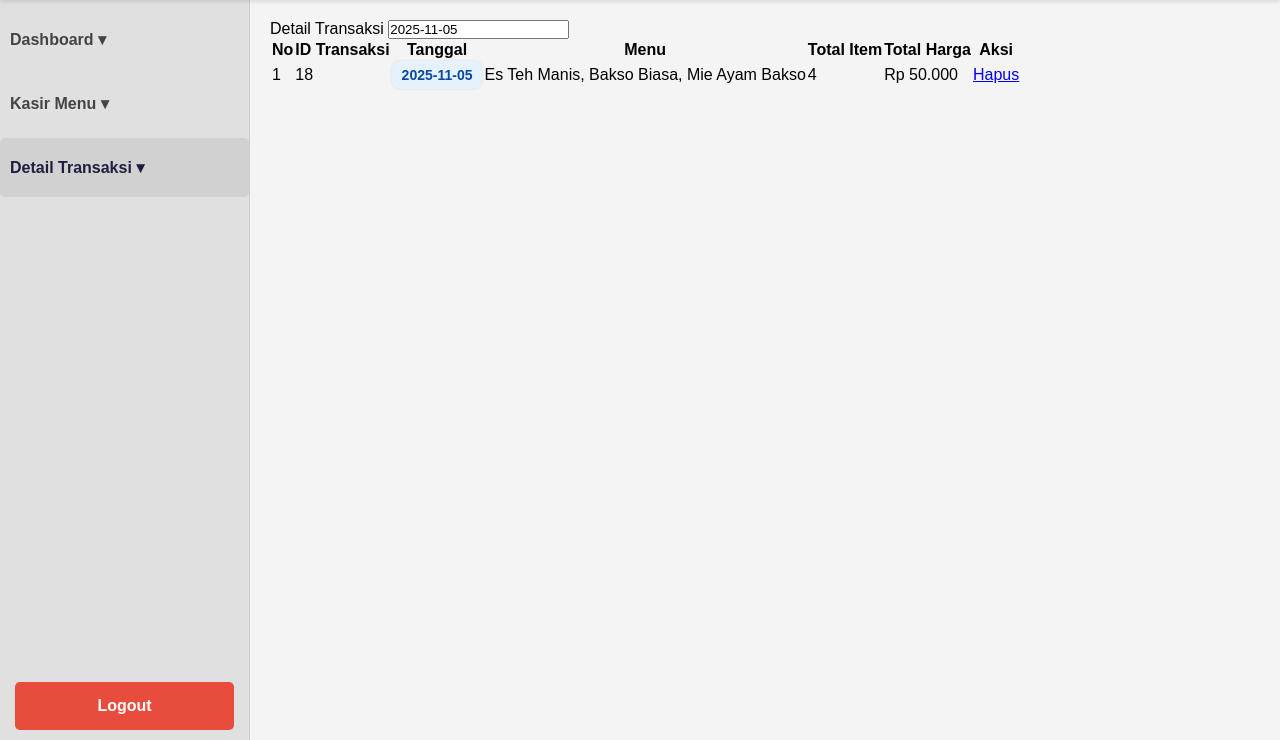
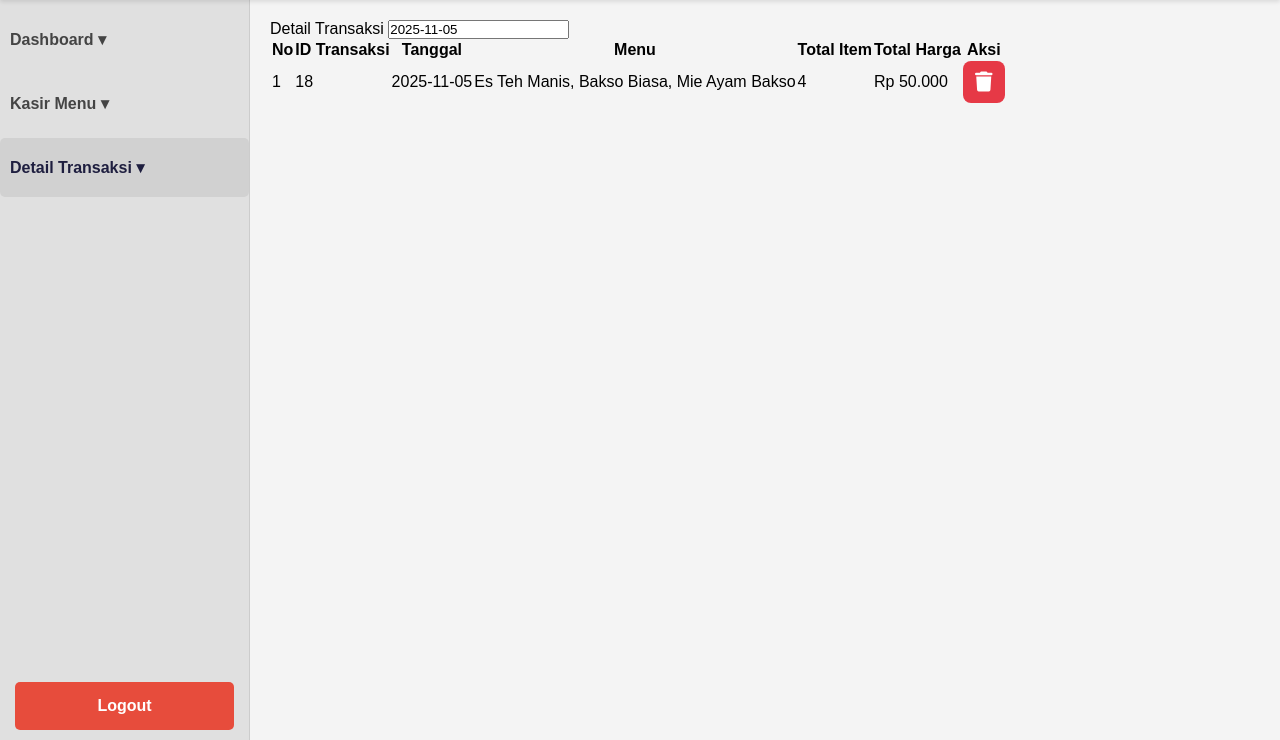
Before and after one commit to MhmadFarhan/Aplikasi_kasir, a PHP site: page /detail_transaksi.php in a window 1280 px wide. Shown: the part 60-800 px from the top of the page. Run offline with PHP 8.4, Linux system fonts and the light colour scheme; a user stored in the database is signed in; data comes from the database, SQL or seed files in the repository.

Commit message:
Merevisi fitur detail transaksi

```diff
--- a/assets/style.css
+++ b/assets/style.css
@@ -628,7 +628,7 @@
 }
 
 /* ------------------------------------ */
-/* G. Detail Transaksi Styling */
+/* G. DETAIL TRANSAKSI STYLING */
 /* ------------------------------------ */
 
 .detail-container {
@@ -675,36 +675,42 @@
     font-size: 18px;
 }
 
-/* Tabel detail transaksi */
-.table-detail {
+/* ============================= */
+/*   TABEL DETAIL TRANSAKSI      */
+/* ============================= */
+
+.detail-table {
     width: 100%;
     border-collapse: collapse;
     margin-top: 20px;
     font-size: 18px;
 }
 
-.table-detail th,
-.table-detail td {
+.detail-table th,
+.detail-table td {
     padding: 14px 18px;
-    border-bottom: 1px solid #fff;
+    border-bottom: 1px solid #ccc;
     text-align: left;
 }
 
-.table-detail th {
+.detail-table th {
     background-color: #1e1e3f;
     color: white;
     font-weight: bold;
 }
 
-.table-detail tr:nth-child(even) {
+.detail-table tr:nth-child(even) {
     background-color: #f9f9f9;
 }
 
-.table-detail tr:hover {
+.detail-table tr:hover {
     background-color: #f1f1f1;
 }
 
-/* Total pembayaran */
+/* ============================= */
+/*   TOTAL PEMBAYARAN            */
+/* ============================= */
+
 .total-section {
     margin-top: 30px;
     text-align: right;
@@ -717,7 +723,10 @@
     color: #27ae60;
 }
 
-/* Tombol kembali */
+/* ============================= */
+/*   TOMBOL KEMBALI              */
+/* ============================= */
+
 .back-button {
     display: inline-block;
     margin-top: 25px;
@@ -728,12 +737,16 @@
     text-decoration: none;
     font-size: 18px;
     font-weight: bold;
-    transition: background-color 0.2s;
+    transition: 0.2s;
 }
 
 .back-button:hover {
     background-color: #3b6ae6;
 }
+
+/* ============================= */
+/*   BADGE TANGGAL               */
+/* ============================= */
 
 .date-badge {
     display: inline-block;
@@ -746,8 +759,35 @@
     box-shadow: 0 0 3px rgba(0,0,0,0.1);
 }
 
-/* Hover efek biar lebih interaktif */
 .date-badge:hover {
     background-color: #bbdefb;
-    color: #0d47a1;
 }
+
+/* ============================= */
+/*   TOMBOL HAPUS (IKON)         */
+/* ============================= */
+
+.btn-delete {
+    display: inline-flex;
+    justify-content: center;
+    align-items: center;
+    width: 42px;
+    height: 42px;
+    background-color: #e63946;
+    border-radius: 8px;
+    text-decoration: none !important;
+    color: white !important;
+    border: none;
+    cursor: pointer;
+    transition: 0.25s;
+    font-size: 20px; /* Ukuran ikon */
+}
+
+.btn-delete i {
+    color: white;
+}
+
+.btn-delete:hover {
+    background-color: #c1121f;
+    transform: scale(1.12);
+}
--- a/detail_transaksi.php
+++ b/detail_transaksi.php
@@ -49,6 +49,8 @@
     <meta charset="UTF-8">
     <title>Detail Transaksi</title>
     <link rel="stylesheet" href="assets/style.css">
+    <link rel="stylesheet" href="https://cdnjs.cloudflare.com/ajax/libs/font-awesome/6.5.0/css/all.min.css">
+
 </head>
 <body>
     <div class="header">
@@ -69,7 +71,7 @@
                     <span>Detail Transaksi</span>
                     <input type="text" value="<?= date('Y-m-d') ?>" readonly>
                 </div>
-                <table class="detail-table">
+                <table class="table-detail">
                     <tr>
                         <th>No</th>
                         <th>ID Transaksi</th>
@@ -84,11 +86,17 @@
                         <tr>
                             <td><?= $no++ ?></td>
                             <td><?= htmlspecialchars($row['id_transaksi']) ?></td>
-                            <td><span class="date-badge"><?= htmlspecialchars($row['tanggal']) ?></span></td>
+                            <td><?= htmlspecialchars($row['tanggal']) ?></td>
                             <td><?= htmlspecialchars($row['menu']) ?></td>
                             <td><?= htmlspecialchars($row['total_jumlah']) ?></td>
                             <td>Rp <?= number_format($row['total_harga'], 0, ',', '.') ?></td>
-                            <td><a href="detail_transaksi.php?delete=<?= $row['id_transaksi'] ?>" onclick="return confirm('Yakin ingin menghapus transaksi ini?')" class="btn-delete">Hapus</a></td>
+                            <td>
+                                <a href="detail_transaksi.php?delete=<?= $row['id_transaksi'] ?>"
+                                class="btn-delete"
+                                onclick="return confirm('Yakin ingin menghapus transaksi ini?')">
+                                <i class="fa-solid fa-trash"></i>
+                                </a>
+                            </td>
                         </tr>
                         <?php endforeach; ?>
                     <?php else: ?>
```
